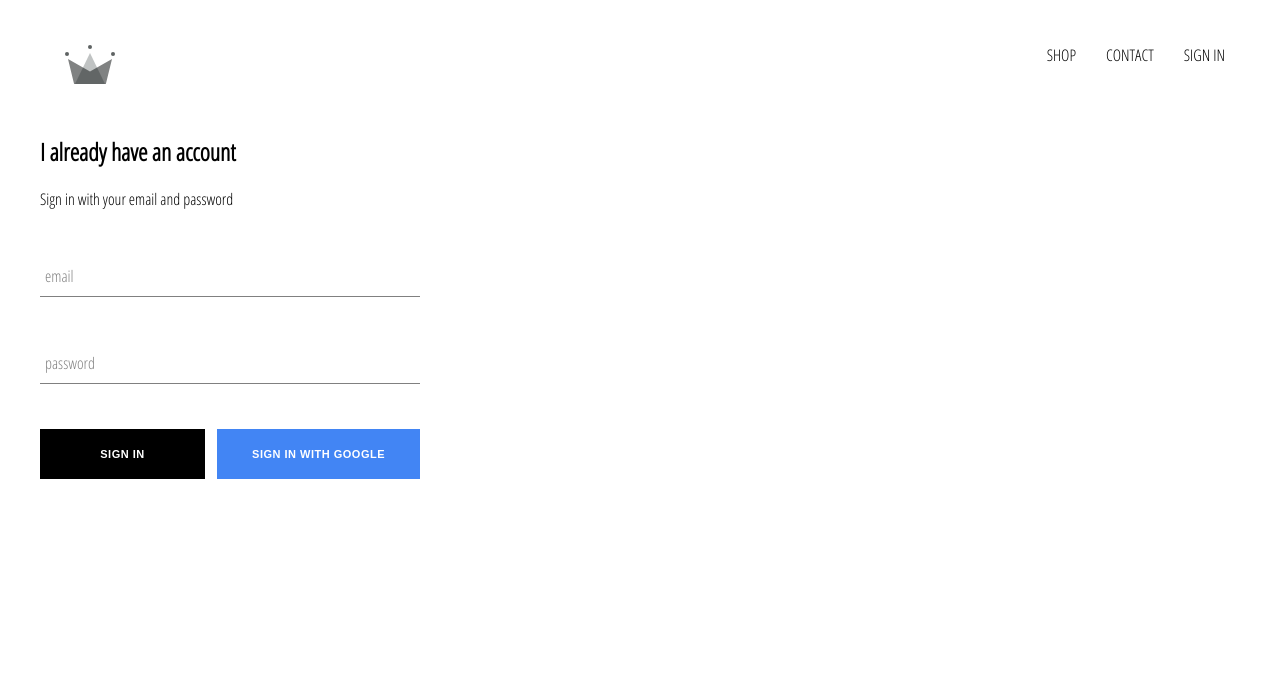
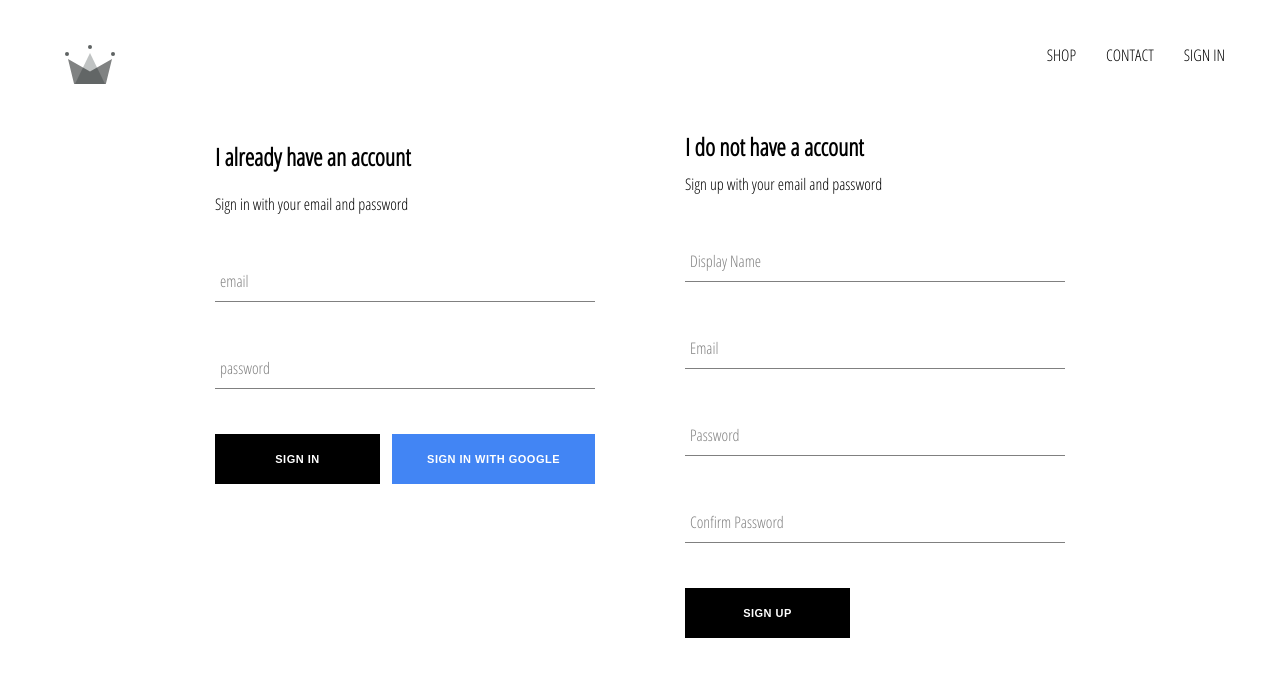
Before and after one commit to Oddisey000/react_e-shop, a React (Create React App) app: page /auth in a window 1280 px wide. Shown: the top 676 px of the page. Built offline with nearby package versions, Linux system fonts and the light colour scheme; no server answers.

Commit message:
Implementing firebase utils, included ability to store authenticated users into firebase db

```diff
--- a/src/App.js
+++ b/src/App.js
@@ -8,7 +8,7 @@
 import HomePage from './components/home-page/home-page.component';
 import ShopPage from './components/shop-page/shop-page.component';
 import AuthPage from './components/auth-page/auth.component';
-import { auth } from './firebase/firebase.utils';
+import { auth, createUserProfileDocument } from './firebase/firebase.utils';
 
 class App extends React.Component {
   constructor() {
@@ -24,8 +24,22 @@
 
   // Check if firebase has logged in current user and make log in automaticaly
   componentDidMount() {
-    this.unsubscribeFromAuth = auth.onAuthStateChanged(user => {
-      this.setState({ currentUser: user });
+    this.unsubscribeFromAuth = auth.onAuthStateChanged(async userAuth => {
+      if (userAuth) {
+        const userRef = await createUserProfileDocument(userAuth);
+        userRef.onSnapshot(snapShot => {
+          this.setState({
+            currentUser: {
+              id: snapShot.id,
+              currentUser: snapShot.data().displayName,
+              ...snapShot.data() // All the user data
+            }
+          })
+        });
+      }
+
+      // If there is no logged in user in firebase, then userAuth will be null
+      this.setState({ currentUser: userAuth });
     });
   }
 
--- a/src/components/auth-page/auth.component.jsx
+++ b/src/components/auth-page/auth.component.jsx
@@ -2,10 +2,12 @@
 import './auth.styles.scss';
 
 import SignIn from './sign-in/sign-in.component';
+import SignUp from './sign-up/sign-up.component';
 
 const AuthPage = () => (
   <div className="auth">
     <SignIn />
+    <SignUp />
   </div>
 );
 
--- a/src/components/auth-page/auth.styles.scss
+++ b/src/components/auth-page/auth.styles.scss
@@ -0,0 +1,6 @@
+.auth {
+  display: flex;
+  width: 850px;
+  justify-content: space-between;
+  margin: 30px auto;
+}
--- /dev/null
+++ b/src/components/auth-page/sign-up/sign-up.component.jsx
@@ -0,0 +1,113 @@
+import React from 'react';
+import './sign-up.styles.scss';
+
+// Importing additional components
+import FormInput from '../form-input/form-input.component';
+import CustomButton from '../../shared/inversed-btn/inversed-btn.component';
+
+// Importing Firebase related stuff
+import { auth, createUserProfileDocument } from '../../../firebase/firebase.utils';
+
+class SignUp extends React.Component {
+  constructor() {
+    super();
+
+    this.state = {
+      displayName: '',
+      email: '',
+      password: '',
+      confirmPassword: ''
+    }
+  }
+
+  // Component's logic functions
+  handleSubmit = async event => {
+    event.preventDefault();
+
+    // Get data from state
+    const { displayName, email, password, confirmPassword } = this.state;
+
+    if (password !== confirmPassword) {
+      alert("passwords don't match");
+      return;
+    }
+
+    // Prepare data for firebase and send it
+    try {
+      // Save response from firebase into user variable
+      const { user } = await auth.createUserWithEmailAndPassword(email, password);
+      // When data preparation by firebase is complete, write a new user into database
+      await createUserProfileDocument(user, {displayName});
+
+      // Clear the state and also the form inputs
+      this.setState({
+        displayName: '',
+        email: '',
+        password: '',
+        confirmPassword: ''
+      });
+    } catch(error) {
+      console.log(error.message);
+    }
+  }
+
+  handleChange = event => {
+    // Get data from input field
+    const { name, value } = event.target;
+    // Dinamicaly change state property name's value
+    this.setState({ [name]: value });
+  }
+
+  render() {
+    // Destructuring all state's data
+    const { displayName, email, password, confirmPassword } = this.state;
+    return(
+      <div className="sign-up">
+        <h2 className="title">I do not have a account</h2>
+        <span>Sign up with your email and password</span>
+        <form
+          className="sign-up-form"
+          onSubmit={this.handleSubmit}
+        >
+          <FormInput
+            type="text"
+            name="displayName"
+            value={displayName}
+            onChange={this.handleChange}
+            label="Display Name"
+            required
+          />
+          <FormInput
+            type="email"
+            name="email"
+            value={email}
+            onChange={this.handleChange}
+            label="Email"
+            required
+          />
+          <FormInput
+            type="password"
+            name="password"
+            value={password}
+            onChange={this.handleChange}
+            label="Password"
+            minLength="6"
+            required
+          />
+          <FormInput
+            type="password"
+            name="confirmPassword"
+            value={confirmPassword}
+            onChange={this.handleChange}
+            label="Confirm Password"
+            minLength="6"
+            required
+          />
+          <CustomButton type="submit">{'Sign up'.toUpperCase()}</CustomButton>
+        </form>
+      </div>
+    );
+  }
+}
+
+export default SignUp;
--- /dev/null
+++ b/src/components/auth-page/sign-up/sign-up.styles.scss
@@ -0,0 +1,9 @@
+.sign-up {
+  display: flex;
+  flex-direction: column;
+  width: 380px;
+
+  .title {
+    margin: 10px 0;
+  }
+}
--- a/src/firebase/firebase.utils.js
+++ b/src/firebase/firebase.utils.js
@@ -26,5 +26,37 @@
 // For google pop up window (sign-in and sign-up)
 provider.setCustomParameters({ prompt: 'select_account' });
 
+// A function wich will create new user
+export const createUserProfileDocument = async(userAuth, additionalData) => {
+  if (!userAuth) return;
+
+  // Try to send new user's data to firebase and look at the response
+  const userRef = firestore.doc(`users/${userAuth.uid}`);
+  const resSnapShot = await userRef.get();
+
+  // If there is no data - create new user
+  if (!resSnapShot.exists) {
+    // Get required data from userAuth object
+    const { displayName, email } = userAuth;
+    const createDate = new Date();
+
+    // Write user's data to DB asyncronously
+    try {
+      // Create new object
+      await userRef.set({
+        displayName,
+        email,
+        createDate,
+        ...additionalData
+      })
+    } catch(error) {
+      console.log('error creating user', error.message);
+    }
+  }
+
+  // Get user's data for future use in the application
+  return userRef;
+}
+
 export const signInWithGoogle = () => auth.signInWithPopup(provider);
 export default firebase;
```
